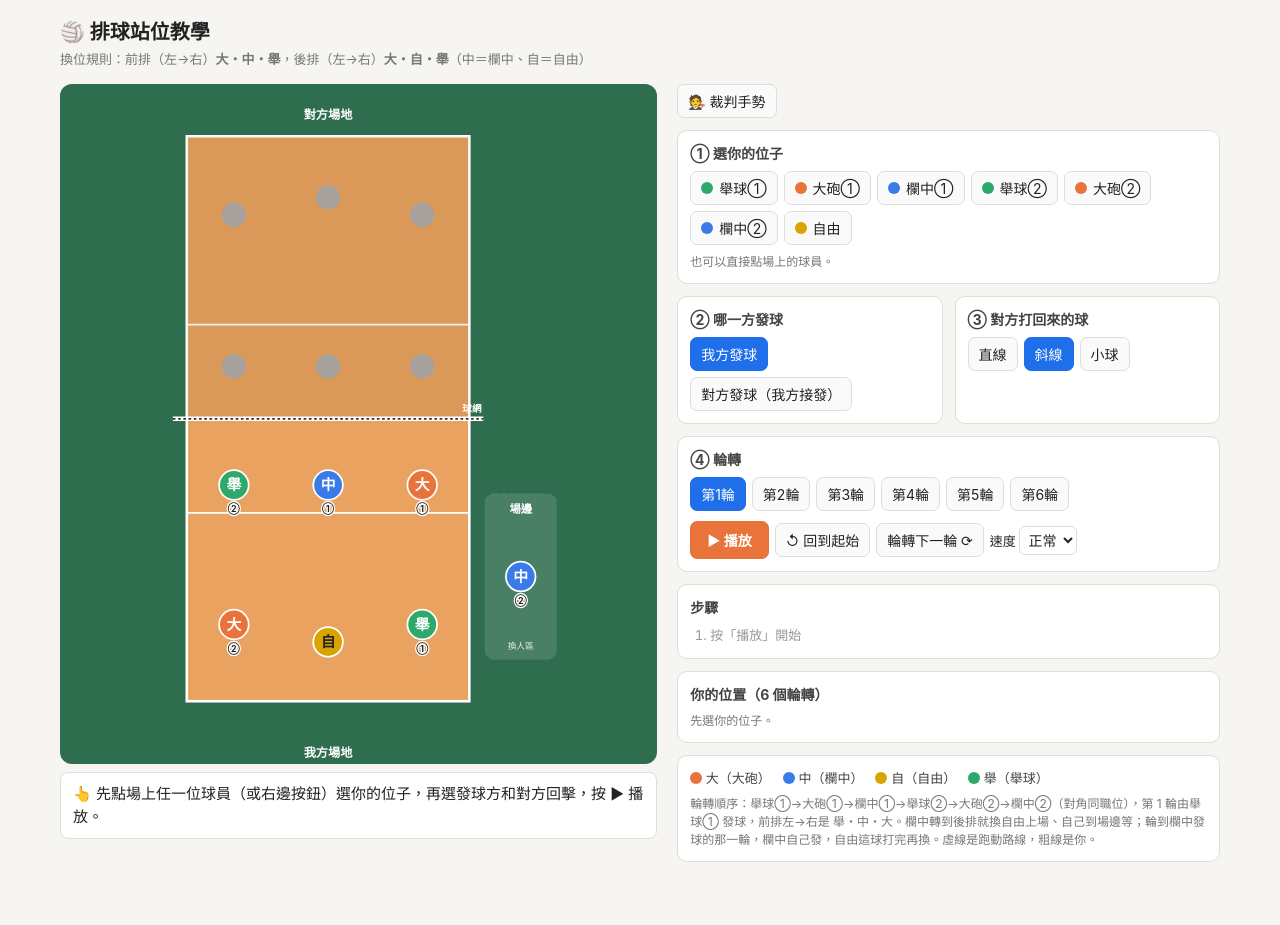
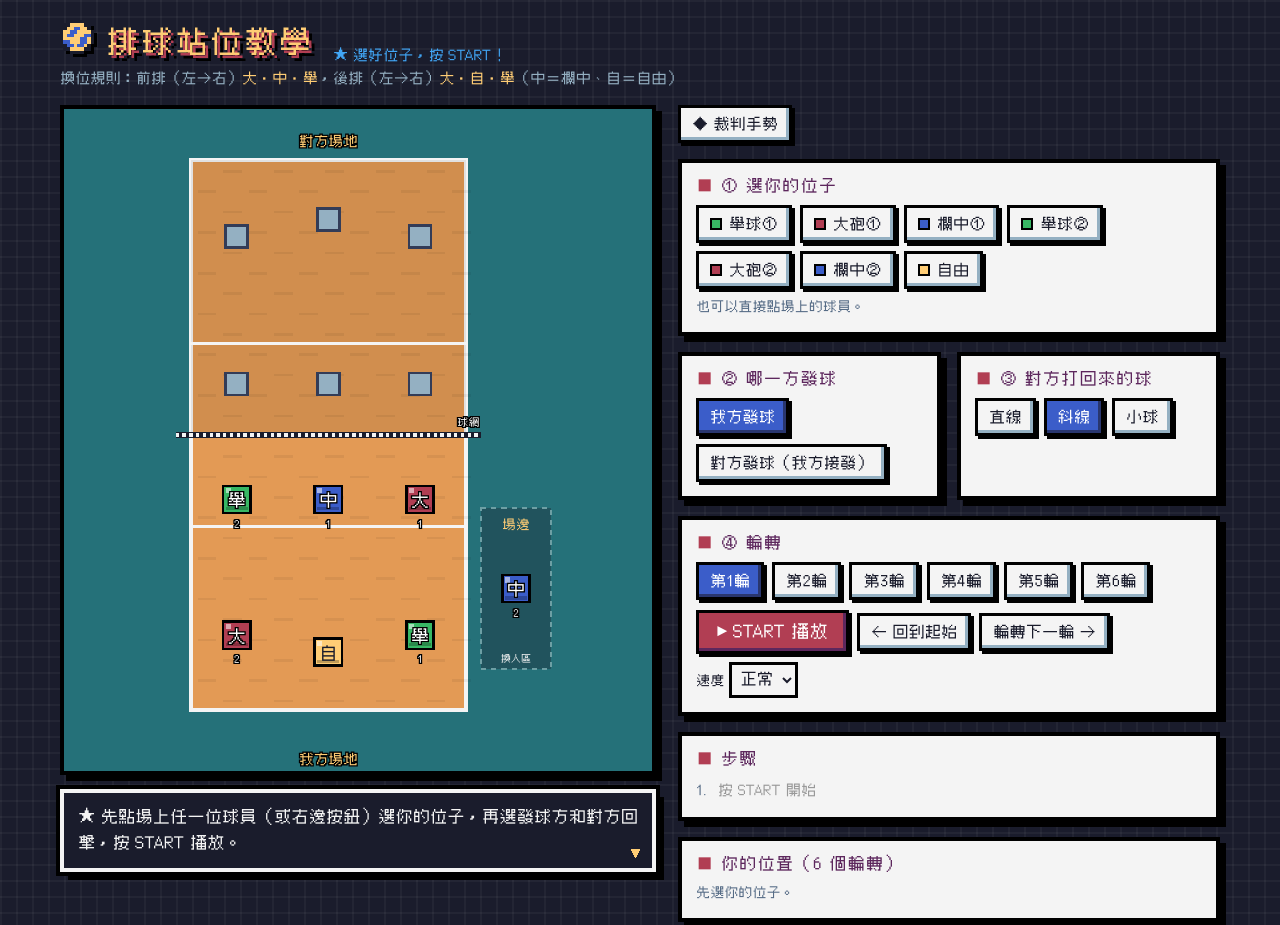
Before and after one commit to hyjessica0907/volleyball, a plain HTML site: page index.html in a window 1280 px wide. Shown: the top 925 px of the page. Before the commit the page ends 894 px from the top, so only its background shows below. Drawn offline with Linux system fonts and the light colour scheme.

Commit message:
改為像素風遊戲畫面，更新 README
Co-Authored-By: Claude Opus 5.5 <noreply@anthropic.com>
Claude-Session: https://claude.ai/code/session_0111Jq42HSaSmuEgEPrctLA6

```diff
--- a/index.html
+++ b/index.html
@@ -5,97 +5,116 @@
 <meta name="viewport" content="width=device-width, initial-scale=1">
 <title>排球站位教學</title>
 <style>
-  :root{--bg:#f6f5f1;--card:#fff;--ink:#222;--mute:#777;--line:#ddd;--accent:#1f6feb;color-scheme:light}
+  @font-face{font-family:"Cubic11";src:url("fonts/Cubic_11.woff2") format("woff2");font-display:swap}
+  :root{
+    --bg:#1a1c2c;--ink:#1a1c2c;--paper:#f4f4f4;--mute:#566c86;--line:#94b0c2;
+    --red:#b13e53;--orange:#ef7d57;--yellow:#ffcd75;--green:#38b764;--teal:#257179;
+    --blue:#3b5dc9;--sky:#41a6f6;--navy:#29366f;--purple:#5d275d;
+    color-scheme:light
+  }
   *{box-sizing:border-box}
-  body{margin:0;font-family:-apple-system,"PingFang TC","Noto Sans TC","Microsoft JhengHei",sans-serif;background:var(--bg);color:var(--ink)}
-  header{padding:16px 20px 4px;max-width:1200px;margin:0 auto}
-  h1{font-size:20px;margin:0}
-  header p{margin:4px 0 0;color:var(--mute);font-size:13px}
-  .wrap{max-width:1200px;margin:0 auto;display:grid;grid-template-columns:minmax(0,1.1fr) minmax(340px,1fr);gap:20px;padding:12px 20px 32px;align-items:start}
+  body{margin:0;font-family:"Cubic11","PingFang TC","Microsoft JhengHei",monospace;color:var(--paper);
+    background-color:var(--bg);
+    background-image:linear-gradient(rgba(255,255,255,.04) 2px,transparent 2px),linear-gradient(90deg,rgba(255,255,255,.04) 2px,transparent 2px);
+    background-size:16px 16px;-webkit-font-smoothing:none;font-smooth:never}
+  header{padding:20px 20px 6px;max-width:1200px;margin:0 auto;display:flex;flex-wrap:wrap;align-items:flex-end;gap:6px 20px}
+  h1{font-size:30px;margin:0;color:var(--yellow);text-shadow:3px 3px 0 var(--red),6px 6px 0 #000;letter-spacing:2px;display:flex;align-items:center;gap:12px;font-weight:normal}
+  h1 svg{width:34px;height:34px;filter:drop-shadow(3px 3px 0 #000)}
+  header p{margin:0;color:var(--line);font-size:14px;flex-basis:100%}
+  header p b{color:var(--yellow);font-weight:normal}
+  .blink{color:var(--sky);font-size:14px;animation:blink 1s steps(1) infinite}
+  @keyframes blink{50%{opacity:0}}
+  .wrap{max-width:1200px;margin:0 auto;display:grid;grid-template-columns:minmax(0,1.1fr) minmax(340px,1fr);gap:22px;padding:12px 20px 36px;align-items:start}
   .court{position:sticky;top:12px;display:flex;flex-direction:column;align-items:center}
-  .court svg{width:100%;max-height:calc(100vh - 120px);height:auto;display:block;background:#2f6d4f;border-radius:12px}
+  .court svg{width:100%;max-height:calc(100vh - 130px);height:auto;display:block;background:var(--teal);border:4px solid #000;box-shadow:6px 6px 0 #000;image-rendering:pixelated}
   .court .caption{width:100%}
-  .caption{margin-top:8px;background:var(--card);border:1px solid var(--line);border-radius:8px;padding:10px 12px;font-size:15px;min-height:44px;line-height:1.5}
-  .panel{display:grid;grid-template-columns:1fr 1fr;gap:12px;align-content:start}
+  .caption{margin-top:14px;background:var(--bg);color:var(--paper);border:4px solid var(--paper);outline:4px solid #000;box-shadow:8px 8px 0 #000;padding:12px 14px;font-size:16px;min-height:60px;line-height:1.6;position:relative}
+  .caption::after{content:"▼";position:absolute;right:10px;bottom:4px;color:var(--yellow);font-size:12px;animation:blink 1s steps(1) infinite}
+  .caption b{font-weight:normal;text-decoration:underline;text-underline-offset:3px}
+  .panel{display:grid;grid-template-columns:1fr 1fr;gap:16px;align-content:start}
   .panel > *{grid-column:span 2}
   .panel > .half{grid-column:span 1}
   @media (max-width:1100px){ .panel > .half{grid-column:span 2} }
   @media (max-width:820px){
-    .wrap{grid-template-columns:1fr;padding:8px 10px 24px;gap:12px}
-    header{padding:12px 12px 2px}
-    h1{font-size:18px}
+    .wrap{grid-template-columns:1fr;padding:8px 12px 28px;gap:16px}
+    header{padding:14px 12px 4px}
+    h1{font-size:22px}
+    h1 svg{width:26px;height:26px}
     .court{position:static}
     .court svg{max-height:none}
-    .caption{font-size:14px}
-    button{font-size:13px;padding:6px 9px}
-    .card{padding:10px}
+    .caption{font-size:15px}
+    button{font-size:14px;padding:7px 9px}
+    .card{padding:12px}
   }
-  .card{background:var(--card);border:1px solid var(--line);border-radius:10px;padding:12px}
-  .card h2{font-size:14px;margin:0 0 8px;color:#444}
-  .row{display:flex;flex-wrap:wrap;gap:6px}
-  button{font:inherit;font-size:14px;color:#222;border:1px solid var(--line);background:#fafafa;border-radius:7px;padding:6px 10px;cursor:pointer}
-  button:hover{background:#f0f0f0}
-  button.on{background:var(--accent);color:#fff;border-color:var(--accent)}
-  button.play{background:#e8743b;border-color:#e8743b;color:#fff;font-weight:600;padding:8px 16px}
-  button:disabled{opacity:.5;cursor:default}
-  .pbtn{display:flex;align-items:center;gap:6px}
-  .dot{width:12px;height:12px;border-radius:50%;display:inline-block;vertical-align:-1px}
-  table{width:100%;border-collapse:collapse;font-size:13px}
-  td,th{padding:4px 6px;border-bottom:1px solid #eee;text-align:left}
-  tr.cur td{background:#fff4e5;font-weight:600}
-  .legend{display:flex;gap:12px;flex-wrap:wrap;font-size:13px;color:#444}
-  .note{font-size:12px;color:var(--mute);line-height:1.5}
-  ol{margin:0;padding-left:20px;font-size:13px;line-height:1.6}
-  ol li.now{color:#e8743b;font-weight:600}
-  select{font:inherit;font-size:14px;padding:4px;color:#222;background:#fff;border:1px solid var(--line);border-radius:6px}
-  svg text{font-family:inherit;pointer-events:none}
-  svg text.halo{paint-order:stroke;stroke:#fff;stroke-width:3px;stroke-linejoin:round}
+  .card{background:var(--paper);color:var(--ink);border:4px solid #000;box-shadow:6px 6px 0 #000;padding:14px}
+  .card h2{font-size:16px;margin:0 0 10px;color:var(--purple);font-weight:normal;letter-spacing:1px}
+  .card h2::before{content:"■ ";color:var(--red)}
+  .row{display:flex;flex-wrap:wrap;gap:8px}
+  button{font:inherit;font-size:15px;color:var(--ink);background:var(--paper);border:3px solid #000;padding:7px 11px;cursor:pointer;
+    box-shadow:inset -3px -3px 0 var(--line),3px 3px 0 #000;border-radius:0}
+  button:hover{background:#fff}
+  button:active:not(:disabled){transform:translate(3px,3px);box-shadow:inset -3px -3px 0 var(--line)}
+  button.on{background:var(--blue);color:#fff;box-shadow:inset -3px -3px 0 var(--navy),3px 3px 0 #000}
+  button.play{background:var(--red);color:#fff;padding:9px 18px;font-size:17px;box-shadow:inset -3px -3px 0 var(--purple),3px 3px 0 #000}
+  button.play:not(:disabled){animation:pulse 1.2s steps(2) infinite}
+  @keyframes pulse{50%{background:#d14b63}}
+  button:disabled{opacity:.45;cursor:default}
+  .pbtn{display:flex;align-items:center;gap:7px}
+  .dot{width:12px;height:12px;display:inline-block;vertical-align:-1px;border:2px solid #000}
+  table{width:100%;border-collapse:collapse;font-size:14px}
+  td,th{padding:5px 6px;border-bottom:2px dashed var(--line);text-align:left;font-weight:normal}
+  th{color:var(--purple)}
+  tr.cur td{background:var(--yellow)}
+  .legend{display:flex;gap:14px;flex-wrap:wrap;font-size:14px}
+  .note{font-size:13px;color:var(--mute);line-height:1.6}
+  ol{margin:0;padding:0;list-style:none;font-size:14px;line-height:1.8;counter-reset:st}
+  ol li{counter-increment:st;padding-left:22px;position:relative}
+  ol li::before{content:counter(st) ".";position:absolute;left:0;color:var(--mute)}
+  ol li.now{color:var(--red)}
+  ol li.now::before{content:"►";color:var(--red);animation:blink .6s steps(1) infinite}
+  select{font:inherit;font-size:15px;padding:5px;color:var(--ink);background:var(--paper);border:3px solid #000;border-radius:0}
+  svg text{font-family:"Cubic11",monospace;pointer-events:none;font-weight:normal!important}
+  svg text.halo{paint-order:stroke;stroke:#000;stroke-width:3px;stroke-linejoin:miter;fill:#fff}
   .player{cursor:pointer}
+  #refModal .box{background:var(--paper);color:var(--ink);border:4px solid #000;box-shadow:8px 8px 0 #000;padding:14px;max-width:720px;width:100%}
+  #refModal img{width:100%;height:auto;display:block;border:3px solid #000;image-rendering:auto}
 </style>
 </head>
 <body>
 <header>
-  <h1>🏐 排球站位教學</h1>
+  <h1><span id="titleBall"></span>排球站位教學</h1>
+  <span class="blink">★ 選好位子，按 START！</span>
   <p>換位規則：前排（左→右）<b>大・中・舉</b>，後排（左→右）<b>大・自・舉</b>（中＝欄中、自＝自由）</p>
 </header>
 
 <div class="wrap">
   <div class="court">
-    <svg id="svg" viewBox="0 0 470 780">
-      <rect x="38" y="60" width="324" height="648" fill="#e9a25f" stroke="#fff" stroke-width="3"/>
-      <line x1="38" y1="276" x2="362" y2="276" stroke="#fff" stroke-width="2"/>
-      <line x1="38" y1="492" x2="362" y2="492" stroke="#fff" stroke-width="2"/>
-      <rect x="38" y="60" width="324" height="324" fill="#000" opacity=".06"/>
-      <line x1="22" y1="384" x2="378" y2="384" stroke="#fff" stroke-width="5"/>
-      <line x1="22" y1="384" x2="378" y2="384" stroke="#333" stroke-width="2" stroke-dasharray="3 3"/>
-      <rect x="380" y="470" width="82" height="190" rx="10" fill="#fff" opacity=".12" stroke="#fff" stroke-dasharray="5 4"/>
-      <text x="421" y="492" fill="#fff" font-size="13" text-anchor="middle" font-weight="700">場邊</text>
-      <text x="421" y="648" fill="#fff" font-size="10" text-anchor="middle" opacity=".85">換人區</text>
-      <text x="200" y="40" fill="#fff" font-size="14" text-anchor="middle" font-weight="700">對方場地</text>
-      <text x="200" y="772" fill="#fff" font-size="14" text-anchor="middle" font-weight="700">我方場地</text>
-      <text x="376" y="376" fill="#fff" font-size="11" text-anchor="end" font-weight="700">球網</text>
+    <svg id="svg" viewBox="0 0 470 780" shape-rendering="crispEdges">
+      <rect x="38" y="60" width="324" height="648" fill="#e39a55" stroke="#f4f4f4" stroke-width="4"/>
+      <rect x="38" y="60" width="324" height="324" fill="#000" opacity=".08"/>
+      <g id="floor"></g>
+      <line x1="38" y1="276" x2="362" y2="276" stroke="#f4f4f4" stroke-width="3"/>
+      <line x1="38" y1="492" x2="362" y2="492" stroke="#f4f4f4" stroke-width="3"/>
+      <rect x="20" y="380" width="360" height="8" fill="#1a1c2c"/>
+      <g id="netpix"></g>
+      <rect x="380" y="470" width="82" height="190" fill="#1a1c2c" opacity=".35" stroke="#f4f4f4" stroke-width="2" stroke-dasharray="6 6"/>
+      <text x="421" y="494" fill="#ffcd75" font-size="15" text-anchor="middle">場邊</text>
+      <text x="421" y="650" fill="#f4f4f4" font-size="11" text-anchor="middle">換人區</text>
+      <text x="200" y="42" fill="#ffcd75" font-size="16" text-anchor="middle" class="halo" style="fill:#ffcd75">對方場地</text>
+      <text x="200" y="770" fill="#ffcd75" font-size="16" text-anchor="middle" class="halo" style="fill:#ffcd75">我方場地</text>
+      <text x="378" y="372" font-size="12" text-anchor="end" class="halo">球網</text>
       <g id="opp"></g>
       <g id="trails"></g>
-      <rect id="block" x="240" y="378" width="86" height="12" rx="6" fill="#fff" opacity=".9" visibility="hidden"/>
+      <rect id="block" x="240" y="377" width="86" height="14" fill="#f4f4f4" stroke="#000" stroke-width="2" visibility="hidden"/>
       <g id="players"></g>
-      <ellipse id="shadow" rx="8" ry="4" fill="#000" opacity=".3" visibility="hidden"/>
-      <g id="ball" visibility="hidden">
-        <clipPath id="ballClip"><circle r="9"/></clipPath>
-        <circle r="9" fill="#f7b900"/>
-        <g clip-path="url(#ballClip)">
-          <path d="M-10 -3 C-4 -1 2 -6 10 -9 L10 -3 C3 -1 -3 4 -10 3 Z" fill="#2340c4"/>
-          <path d="M-2 10 C-1 4 3 1 10 2 L10 7 C5 6 3 8 3 10 Z" fill="#2340c4"/>
-          <path d="M-10 -3 C-6 -7 -6 -9 -5 -10" fill="none" stroke="#b07f00" stroke-width=".7"/>
-          <path d="M0 -10 C1 -6 0 -3 -2 1 C-3 4 -2 7 -2 10" fill="none" stroke="#b07f00" stroke-width=".7"/>
-        </g>
-        <circle r="9" fill="none" stroke="#1a2e8a" stroke-width="1.2"/>
-      </g>
+      <rect id="shadow" width="16" height="5" fill="#000" opacity=".35" visibility="hidden"/>
+      <g id="ball" visibility="hidden"><g id="ballSprite"></g></g>
     </svg>
     <div class="caption" id="caption"></div>
   </div>
 
   <div class="panel">
-    <div><button id="refBtn">🧑‍⚖️ 裁判手勢</button></div>
+    <div><button id="refBtn">◆ 裁判手勢</button></div>
     <div class="card">
       <h2>① 選你的位子</h2>
       <div class="row" id="pickRow"></div>
@@ -119,9 +138,9 @@
       <h2>④ 輪轉</h2>
       <div class="row" id="rotRow"></div>
       <div class="row" style="margin-top:10px;align-items:center">
-        <button class="play" id="playBtn">▶ 播放</button>
-        <button id="resetBtn">↺ 回到起始</button>
-        <button id="nextBtn">輪轉下一輪 ⟳</button>
+        <button class="play" id="playBtn">► START 播放</button>
+        <button id="resetBtn">← 回到起始</button>
+        <button id="nextBtn">輪轉下一輪 →</button>
         <label style="font-size:13px">速度
           <select id="speed"><option value="0.5">慢</option><option value="1" selected>正常</option><option value="1.6">快</option></select>
         </label>
@@ -140,10 +159,10 @@
 
     <div class="card">
       <div class="legend">
-        <span><span class="dot" style="background:#e8743b"></span> 大（大砲）</span>
-        <span><span class="dot" style="background:#3b7be8"></span> 中（欄中）</span>
-        <span><span class="dot" style="background:#d9a400"></span> 自（自由）</span>
-        <span><span class="dot" style="background:#2ea86b"></span> 舉（舉球）</span>
+        <span><span class="dot" style="background:#b13e53"></span> 大（大砲）</span>
+        <span><span class="dot" style="background:#3b5dc9"></span> 中（欄中）</span>
+        <span><span class="dot" style="background:#ffcd75"></span> 自（自由）</span>
+        <span><span class="dot" style="background:#38b764"></span> 舉（舉球）</span>
       </div>
       <p class="note" style="margin:8px 0 0">輪轉順序：舉球①→大砲①→欄中①→舉球②→大砲②→欄中②（對角同職位），第 1 輪由舉球① 發球，前排左→右是 舉・中・大。欄中轉到後排就換自由上場、自己到場邊等；輪到欄中發球的那一輪，欄中自己發，自由這球打完再換。虛線是跑動路線，粗線是你。</p>
     </div>
@@ -151,9 +170,9 @@
 </div>
 
 <div id="refModal" style="display:none;position:fixed;inset:0;background:rgba(0,0,0,.6);z-index:10;align-items:center;justify-content:center;padding:16px">
-  <div style="background:#fff;border-radius:10px;padding:12px;max-width:720px;width:100%;position:relative">
-    <div style="display:flex;justify-content:space-between;align-items:center;margin-bottom:8px"><b>排球裁判手勢</b><button id="refClose">✕ 關閉</button></div>
-    <img src="referee.jpg" alt="排球裁判手勢" style="width:100%;height:auto;display:block">
+  <div class="box">
+    <div style="display:flex;justify-content:space-between;align-items:center;margin-bottom:8px"><span style="color:#5d275d">■ 排球裁判手勢</span><button id="refClose">X 關閉</button></div>
+    <img src="referee.jpg" alt="排球裁判手勢">
   </div>
 </div>
 
@@ -165,7 +184,7 @@ const P = [
   {g:'自', name:'自由'}
 ];
 const LIB = 6;
-const COLORS = {'大':'#e8743b','中':'#3b7be8','自':'#d9a400','舉':'#2ea86b'};
+const COLORS = {'大':'#b13e53','中':'#3b5dc9','自':'#ffcd75','舉':'#38b764'};
 const ROT = {4:[92,460],3:[200,460],2:[308,460],5:[92,620],6:[200,640],1:[308,620]};
 const POSNAME = {1:'後排右（發球位）',2:'前排右',3:'前排中',4:'前排左',5:'後排左',6:'後排中'};
 const BASE_F = {'大':[92,462],'中':[200,462],'舉':[308,462]};
@@ -209,21 +228,54 @@ function back(k){ return P.findIndex((_, i) => onCourt(i) && !isFront(lu.pos[i])
 
 const $ = id => document.getElementById(id);
 const caption = t => $('caption').innerHTML = t;
-function nm(i){ return `<b style="color:${COLORS[P[i].g]}">${P[i].name}</b>`; }
+const TXT = {'大':'#ef7d57','中':'#41a6f6','自':'#ffcd75','舉':'#a7f070'};
+function nm(i){ return `<b style="color:${TXT[P[i].g]}">${P[i].name}</b>`; }
+
+
+/* ---------- 像素素材 ---------- */
+const BALL_MAP = [
+  '...KKKK...',
+  '.KKYYYYKK.',
+  '.KYYBBYYK.',
+  'KYYBBYYYYK',
+  'KYBBYYYBBK',
+  'KYYYYYBBYK',
+  'KBBYYYBBYK',
+  '.KBBYBBYK.',
+  '.KKYYYYKK.',
+  '...KKKK...'
+];
+const BALL_COL = {K:'#1a1c2c', Y:'#ffcd75', B:'#3b5dc9'};
+function drawPixels(g, map, size, ox, oy){
+  map.forEach((row, r) => [...row].forEach((ch, c) => {
+    if (BALL_COL[ch]) el('rect', {x:ox + c*size, y:oy + r*size, width:size, height:size, fill:BALL_COL[ch]}, g);
+  }));
+}
+function drawArt(){
+  drawPixels($('ballSprite'), BALL_MAP, 2.2, -11, -11);
+  const tb = document.createElementNS(NS,'svg');
+  tb.setAttribute('viewBox','0 0 10 10'); tb.setAttribute('shape-rendering','crispEdges');
+  drawPixels(tb, BALL_MAP, 1, 0, 0);
+  $('titleBall').appendChild(tb);
+  // 地板木紋
+  const f = $('floor');
+  for (let y = 72; y < 708; y += 24){
+    for (let x = 46 + (y/24 % 2) * 30; x < 352; x += 60){
+      el('rect', {x, y, width:22, height:3, fill:'#000', opacity:.06}, f);
+    }
+  }
+  // 球網格子
+  const n = $('netpix');
+  for (let x = 20; x < 380; x += 8) el('rect', {x, y:382, width:4, height:4, fill:'#f4f4f4'}, n);
+}
 
 /* ---------- 繪圖 ---------- */
 function drawOpp(){
   const o = $('opp');
   [[92,324],[200,324],[308,324],[92,150],[200,130],[308,150]].forEach(([x,y]) => {
-    const c = document.createElementNS(NS,'circle');
-    c.setAttribute('cx',x); c.setAttribute('cy',y); c.setAttribute('r',14);
-    c.setAttribute('fill','#9aa3ad'); c.setAttribute('opacity','.8');
-    o.appendChild(c);
+    el('rect', {x:x-13, y:y-13, width:26, height:26, fill:'#94b0c2', stroke:'#333c57', 'stroke-width':3}, o);
   });
-  const s = document.createElementNS(NS,'circle');
-  s.id = 'oppServer'; s.setAttribute('cx',110); s.setAttribute('cy',36); s.setAttribute('r',14);
-  s.setAttribute('fill','#9aa3ad'); s.setAttribute('visibility','hidden');
-  o.appendChild(s);
+  const s = el('rect', {id:'oppServer', x:97, y:23, width:26, height:26, fill:'#94b0c2', stroke:'#333c57', 'stroke-width':3, visibility:'hidden'}, o);
 }
 
 function el(tag, attrs, parent){
@@ -240,17 +292,19 @@ function render(){
     const pg = el('g', {class:'player'}, g);
     pg.addEventListener('click', () => pick(i));
     if (sel === i){
-      el('circle', {cx:x, cy:y, r:23, fill:'none', stroke:'#111', 'stroke-width':3}, pg);
-      const t = el('text', {x, y:y-28, 'text-anchor':'middle', fill:'#111', 'font-size':14, 'font-weight':800, class:'halo'}, pg);
-      t.textContent = '你';
+      el('rect', {x:x-22, y:y-22, width:44, height:44, fill:'none', stroke:'#ffcd75', 'stroke-width':4, 'stroke-dasharray':'8 4'}, pg);
+      const t = el('text', {x, y:y-28, 'text-anchor':'middle', 'font-size':15, class:'halo', style:'fill:#ffcd75'}, pg);
+      t.textContent = '▼你';
     }
-    el('circle', {cx:x, cy:y, r:17, fill:COLORS[p.g], stroke:'#fff', 'stroke-width':2}, pg);
-    const t = el('text', {x, y:y+6, 'text-anchor':'middle', fill: p.g === '自' ? '#222' : '#fff', 'font-size':17, 'font-weight':700}, pg);
+    el('rect', {x:x-16, y:y-16, width:32, height:32, fill:COLORS[p.g], stroke:'#000', 'stroke-width':3}, pg);
+    el('rect', {x:x-13, y:y-13, width:6, height:6, fill:'#fff', opacity:.55}, pg);
+    el('rect', {x:x-13, y:y+9, width:26, height:4, fill:'#000', opacity:.25}, pg);
+    const t = el('text', {x, y:y+7, 'text-anchor':'middle', 'font-size':20, class: p.g === '自' ? '' : 'halo', fill:'#1a1c2c'}, pg);
     t.textContent = p.g;
     const tail = p.name.slice(-1);
     if (tail === '①' || tail === '②'){
-      const n = el('text', {x, y:y+31, 'text-anchor':'middle', fill:'#222', 'font-size':10, 'font-weight':700, class:'halo'}, pg);
-      n.textContent = tail;
+      const n = el('text', {x, y:y+32, 'text-anchor':'middle', 'font-size':12, class:'halo'}, pg);
+      n.textContent = tail === '①' ? '1' : '2';
     }
   });
 }
@@ -258,13 +312,13 @@ function render(){
 function addTrail(i, a, b){
   if (Math.hypot(a[0]-b[0], a[1]-b[1]) < 4) return;
   el('line', {x1:a[0], y1:a[1], x2:b[0], y2:b[1], stroke:COLORS[P[i].g],
-    'stroke-width': sel === i ? 4 : 2, 'stroke-dasharray':'6 5', opacity: sel === i ? .95 : .6}, $('trails'));
+    'stroke-width': sel === i ? 5 : 3, 'stroke-dasharray':'6 6', opacity: sel === i ? 1 : .7}, $('trails'));
 }
 
 function setBall(x, y, h){
   $('ball').setAttribute('visibility','visible'); $('shadow').setAttribute('visibility','visible');
-  $('ball').setAttribute('transform', `translate(${x},${y - h}) scale(${1 + h/220})`);
-  $('shadow').setAttribute('cx', x); $('shadow').setAttribute('cy', y + 6);
+  $('ball').setAttribute('transform', `translate(${Math.round(x)},${Math.round(y - h)}) scale(${(Math.round((1 + h/220)*4)/4)})`);
+  $('shadow').setAttribute('x', Math.round(x - 8)); $('shadow').setAttribute('y', Math.round(y + 6));
 }
 function hideBall(){ $('ball').setAttribute('visibility','hidden'); $('shadow').setAttribute('visibility','hidden'); }
 
@@ -307,7 +361,7 @@ function defRole(i){
 }
 function selText(){
   if (sel === null) return '';
-  return `<br>👉 你（${nm(sel)}）：${defRole(sel)}。`;
+  return `<br>★ 你（${nm(sel)}）：${defRole(sel)}。`;
 }
 
 const DEF_STEPS = ['對方接起來舉球，我方擺防守','對方攻擊，欄中上網攔網','防守起球'];
@@ -414,7 +468,7 @@ async function nextRot(){
   });
   let msg = `輪轉！大家順時針移一格，現在是第 ${rot} 輪，後排右的 ${nm(whoAt(1))} 發球。`;
   if (outs.length || ins.length){
-    msg += '<br>🔄 換人：' + [...outs.map(i => `${nm(i)} 下場到場邊`), ...ins.map(i => `${nm(i)} 上場`)].join('、') + '。';
+    msg += '<br>◆ 換人：' + [...outs.map(i => `${nm(i)} 下場到場邊`), ...ins.map(i => `${nm(i)} 上場`)].join('、') + '。';
   }
   if (lu.serveM) msg += '<br>這輪輪到欄中發球，自由先在場邊等。';
   caption(msg);
@@ -432,11 +486,11 @@ function reset(clearCaption = true){
   hideBall();
   $('block').setAttribute('visibility','hidden');
   $('oppServer').setAttribute('visibility','hidden');
-  stepItems = []; $('steps').innerHTML = '<li style="color:#999">按「播放」開始</li>';
+  stepItems = []; $('steps').innerHTML = '<li style="color:#999">按 START 開始</li>';
   render(); updateBtns(); renderInfo();
   if (clearCaption){
-    if (sel === null) caption('👆 先點場上任一位球員（或右邊按鈕）選你的位子，再選發球方和對方回擊，按 ▶ 播放。');
-    else caption(`你是 ${nm(sel)}，現在${onCourt(sel) ? '在' + POSNAME[lu.pos[sel]] : '在場邊等'}。按 ▶ 播放看跑位。`
+    if (sel === null) caption('★ 先點場上任一位球員（或右邊按鈕）選你的位子，再選發球方和對方回擊，按 START 播放。');
+    else caption(`你是 ${nm(sel)}，現在${onCourt(sel) ? '在' + POSNAME[lu.pos[sel]] : '在場邊等'}。按 START 播放看跑位。`
       + (lu.serveM ? '<br>這輪輪到欄中發球，自由先在場邊等。' : ''));
   }
 }
@@ -502,6 +556,7 @@ $('refBtn').onclick = () => $('refModal').style.display = 'flex';
 $('refClose').onclick = () => $('refModal').style.display = 'none';
 $('refModal').onclick = e => { if (e.target.id === 'refModal') $('refModal').style.display = 'none'; };
 
+drawArt();
 drawOpp();
 reset();
 </script>
```
Also changed, not shown: fonts/Cubic_11.woff2 (added), fonts/OFL.txt (added), screenshots/defense.png, screenshots/desktop.png, screenshots/mobile.png, screenshots/receive.png, screenshots/referee.png, 1 other file.
